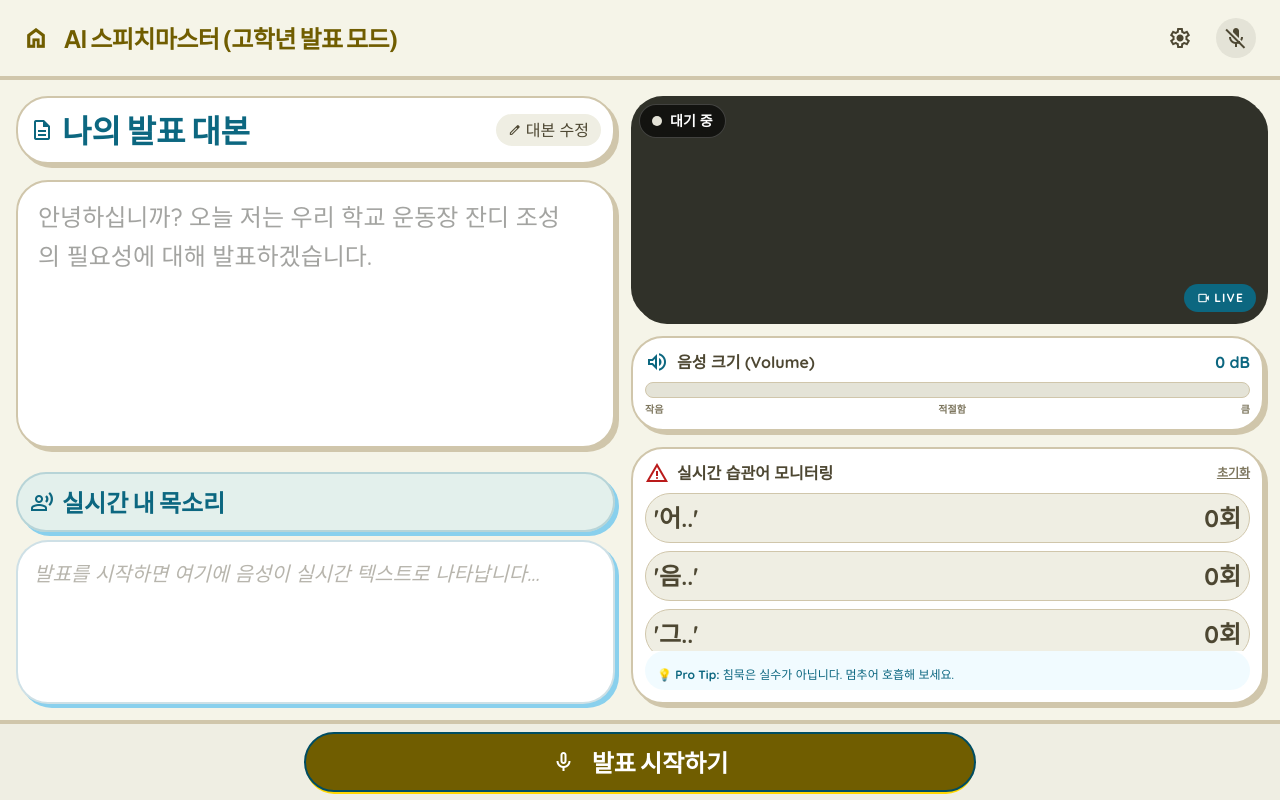
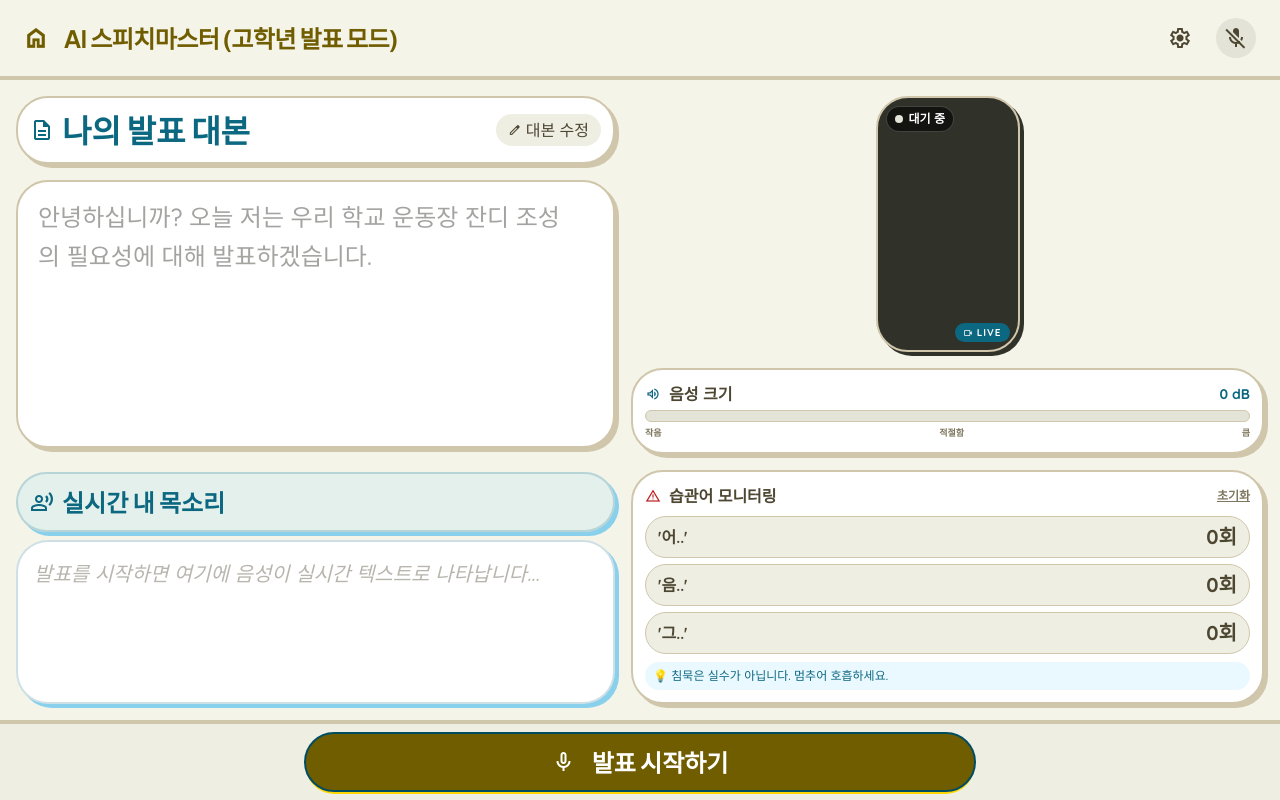
Before and after one commit to seoseo1234/SpeechMaster, a website built with Vite: page high-grade.html in a window 1280 px wide. Built offline with nearby package versions, Linux system fonts and the light colour scheme.

Commit message:
fix: update clova config for word-level real-time stt and fix camera layout ratio

```diff
--- a/high-grade.html
+++ b/high-grade.html
@@ -125,7 +125,8 @@
     </header>
 
     <!-- Main Content Canvas -->
-    <main class="flex-grow flex flex-col md:flex-row p-4 gap-4 h-[calc(100vh-160px)] overflow-hidden">
+    <!-- Main Content Canvas -->
+    <main class="flex-grow flex flex-col md:flex-row p-4 gap-4 h-[calc(100vh-200px)] overflow-hidden">
         <!-- Left Side: Script Section -->
         <section class="w-full md:w-[48%] flex flex-col gap-4 h-full">
             <!-- Title Box -->
@@ -163,7 +164,7 @@
         <!-- Right Side: Camera & Sensors -->
         <section class="flex-1 flex flex-col gap-4 h-full">
             <!-- Camera Feed -->
-            <div class="bg-inverse-surface rounded-lg relative overflow-hidden flex-shrink-0 shadow-[4px_4px_0px_#303129] h-48 md:h-56">
+            <div class="bg-inverse-surface rounded-lg relative overflow-hidden flex-shrink-0 shadow-[4px_4px_0px_#303129] h-48 md:h-64 aspect-[9/16] mx-auto border-2 border-outline-variant">
                 <div class="absolute inset-0 z-0">
                     <video id="camera-feed" class="w-full h-full object-cover transform scale-x-[-1]" autoplay muted playsinline></video>
                     <!-- Fallback image shown if camera fails -->
@@ -171,32 +172,32 @@
                 </div>
 
                 <!-- Overlay: Posture/Gaze status -->
-                <div id="status-overlay" class="absolute top-2 left-2 z-20 flex items-center gap-2 bg-black/60 backdrop-blur-md px-3 py-1.5 rounded-full border border-white/20">
-                    <div id="status-dot" class="w-2.5 h-2.5 bg-surface-variant rounded-full"></div>
-                    <span id="status-text" class="text-white text-sm font-bold">대기 중</span>
+                <div id="status-overlay" class="absolute top-2 left-2 z-20 flex items-center gap-1.5 bg-black/60 backdrop-blur-md px-2 py-1 rounded-full border border-white/20">
+                    <div id="status-dot" class="w-2 h-2 bg-surface-variant rounded-full"></div>
+                    <span id="status-text" class="text-white text-xs font-bold">대기 중</span>
                 </div>
 
                 <div class="absolute bottom-2 right-2 z-20">
-                    <div class="bg-secondary px-3 py-1 rounded text-white text-xs font-bold uppercase tracking-widest flex items-center gap-1">
-                        <span class="material-symbols-outlined text-sm">videocam</span> Live
+                    <div class="bg-secondary px-2 py-0.5 rounded text-white text-[10px] font-bold uppercase tracking-widest flex items-center gap-1">
+                        <span class="material-symbols-outlined text-[10px]">videocam</span> Live
                     </div>
                 </div>
             </div>
 
             <!-- Volume Indicator -->
             <div class="bg-white border-2 border-outline-variant rounded-lg p-3 shadow-[4px_4px_0px_#d0c6ab] shrink-0">
-                <div class="flex justify-between items-center mb-2">
+                <div class="flex justify-between items-center mb-1">
                     <h3 class="font-label-lg text-label-lg text-on-surface-variant flex items-center gap-2">
-                        <span class="material-symbols-outlined text-secondary">volume_up</span> 음성 크기 (Volume)
+                        <span class="material-symbols-outlined text-secondary text-base">volume_up</span> 음성 크기
                     </h3>
-                    <span id="volume-text" class="text-secondary font-bold whitespace-nowrap">0 dB</span>
+                    <span id="volume-text" class="text-secondary font-bold text-sm">0 dB</span>
                 </div>
-                <div class="h-4 bg-surface-container-highest rounded-full overflow-hidden border border-outline-variant">
+                <div class="h-3 bg-surface-container-highest rounded-full overflow-hidden border border-outline-variant">
                     <div id="volume-bar" class="h-full bg-secondary volume-bar-pulse relative w-0">
                         <div class="absolute inset-0 bg-gradient-to-r from-transparent via-white/20 to-transparent"></div>
                     </div>
                 </div>
-                <div class="flex justify-between mt-1 text-[10px] text-outline font-bold uppercase">
+                <div class="flex justify-between mt-1 text-[9px] text-outline font-bold uppercase">
                     <span>작음</span>
                     <span>적절함</span>
                     <span>큼</span>
@@ -207,36 +208,36 @@
             <div class="bg-white border-2 border-outline-variant rounded-lg p-3 flex-grow shadow-[4px_4px_0px_#d0c6ab] flex flex-col min-h-0">
                 <div class="flex justify-between items-center mb-2 shrink-0">
                     <h3 class="font-label-lg text-label-lg text-on-surface-variant flex items-center gap-2">
-                        <span class="material-symbols-outlined text-error">warning</span> 실시간 습관어 모니터링
+                        <span class="material-symbols-outlined text-error text-base">warning</span> 습관어 모니터링
                     </h3>
                     <button id="reset-habit-btn" class="text-xs font-bold text-outline hover:text-secondary underline">초기화</button>
                 </div>
 
-                <div class="space-y-2 overflow-y-auto custom-scroll" id="habitual-word-list">
+                <div class="space-y-1.5 overflow-y-auto custom-scroll" id="habitual-word-list">
                     <!-- Dynamic items will be placed here -->
-                    <div id="habit-item-uh" class="flex items-center justify-between p-2 bg-surface-container rounded-lg border border-outline-variant transition-colors">
+                    <div id="habit-item-uh" class="flex items-center justify-between px-3 py-1.5 bg-surface-container rounded-lg border border-outline-variant transition-colors">
                         <div class="flex items-center gap-3">
-                            <span class="text-headline-md font-bold text-on-surface-variant">'어..'</span>
+                            <span class="text-title-md font-bold text-on-surface-variant">'어..'</span>
                         </div>
-                        <span id="count-uh" class="text-on-surface-variant font-extrabold text-2xl">0회</span>
+                        <span id="count-uh" class="text-on-surface-variant font-extrabold text-xl">0회</span>
                     </div>
-                    <div id="habit-item-um" class="flex items-center justify-between p-2 bg-surface-container rounded-lg border border-outline-variant transition-colors">
+                    <div id="habit-item-um" class="flex items-center justify-between px-3 py-1.5 bg-surface-container rounded-lg border border-outline-variant transition-colors">
                         <div class="flex items-center gap-3">
-                            <span class="text-headline-md font-bold text-on-surface-variant">'음..'</span>
+                            <span class="text-title-md font-bold text-on-surface-variant">'음..'</span>
                         </div>
-                        <span id="count-um" class="text-on-surface-variant font-extrabold text-2xl">0회</span>
+                        <span id="count-um" class="text-on-surface-variant font-extrabold text-xl">0회</span>
                     </div>
-                    <div id="habit-item-geu" class="flex items-center justify-between p-2 bg-surface-container rounded-lg border border-outline-variant transition-colors">
+                    <div id="habit-item-geu" class="flex items-center justify-between px-3 py-1.5 bg-surface-container rounded-lg border border-outline-variant transition-colors">
                         <div class="flex items-center gap-3">
-                            <span class="text-headline-md font-bold text-on-surface-variant">'그..'</span>
+                            <span class="text-title-md font-bold text-on-surface-variant">'그..'</span>
                         </div>
-                        <span id="count-geu" class="text-on-surface-variant font-extrabold text-2xl">0회</span>
+                        <span id="count-geu" class="text-on-surface-variant font-extrabold text-xl">0회</span>
                     </div>
                 </div>
 
-                <div class="mt-auto pt-2 bg-secondary-fixed/20 rounded-lg px-3 pb-2 shrink-0">
-                    <p class="text-xs text-secondary leading-tight font-medium mt-2">
-                        💡 <span class="font-bold">Pro Tip:</span> 침묵은 실수가 아닙니다. 멈추어 호흡해 보세요.
+                <div class="mt-auto pt-2 shrink-0">
+                    <p class="text-xs text-secondary bg-secondary-fixed/30 rounded-lg px-2 py-1.5 font-medium flex items-center gap-1">
+                        💡 침묵은 실수가 아닙니다. 멈추어 호흡하세요.
                     </p>
                 </div>
             </div>
```
Also changed, not shown: server.cjs (+4 -4 lines).
